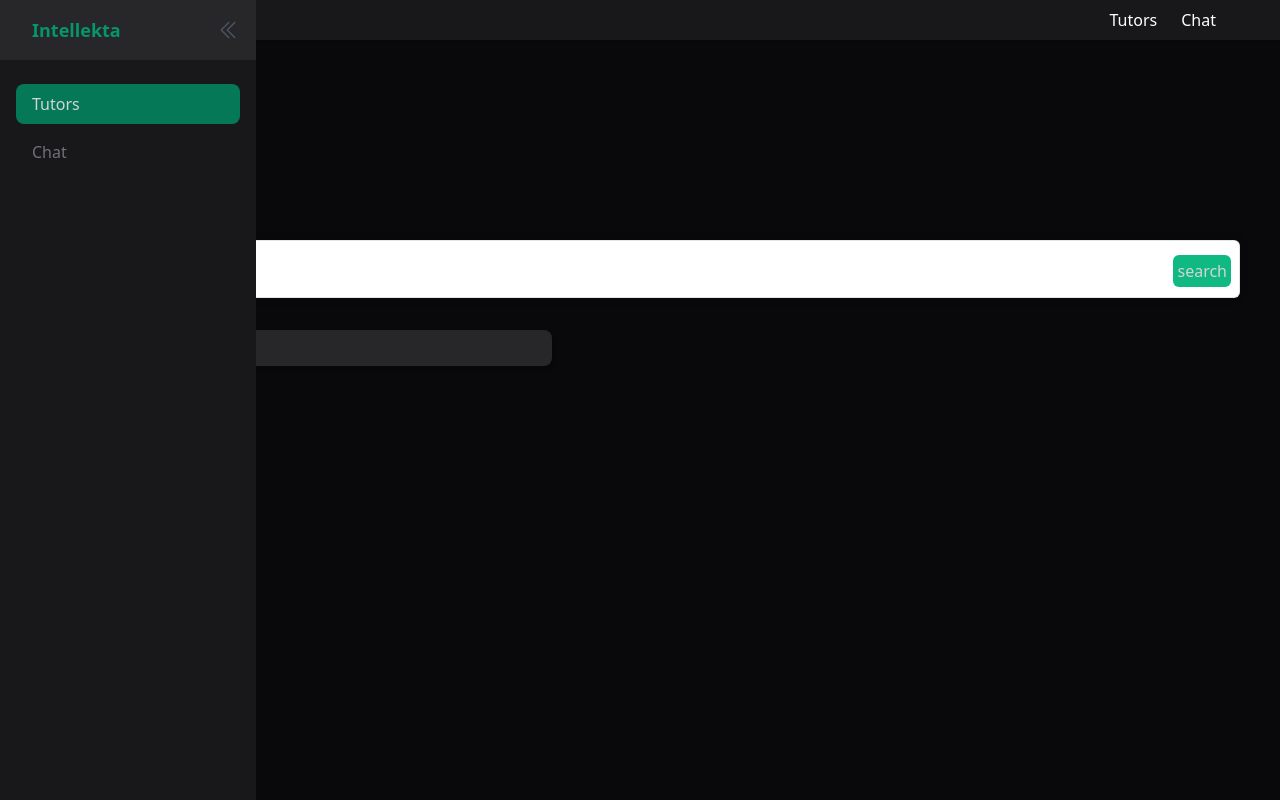
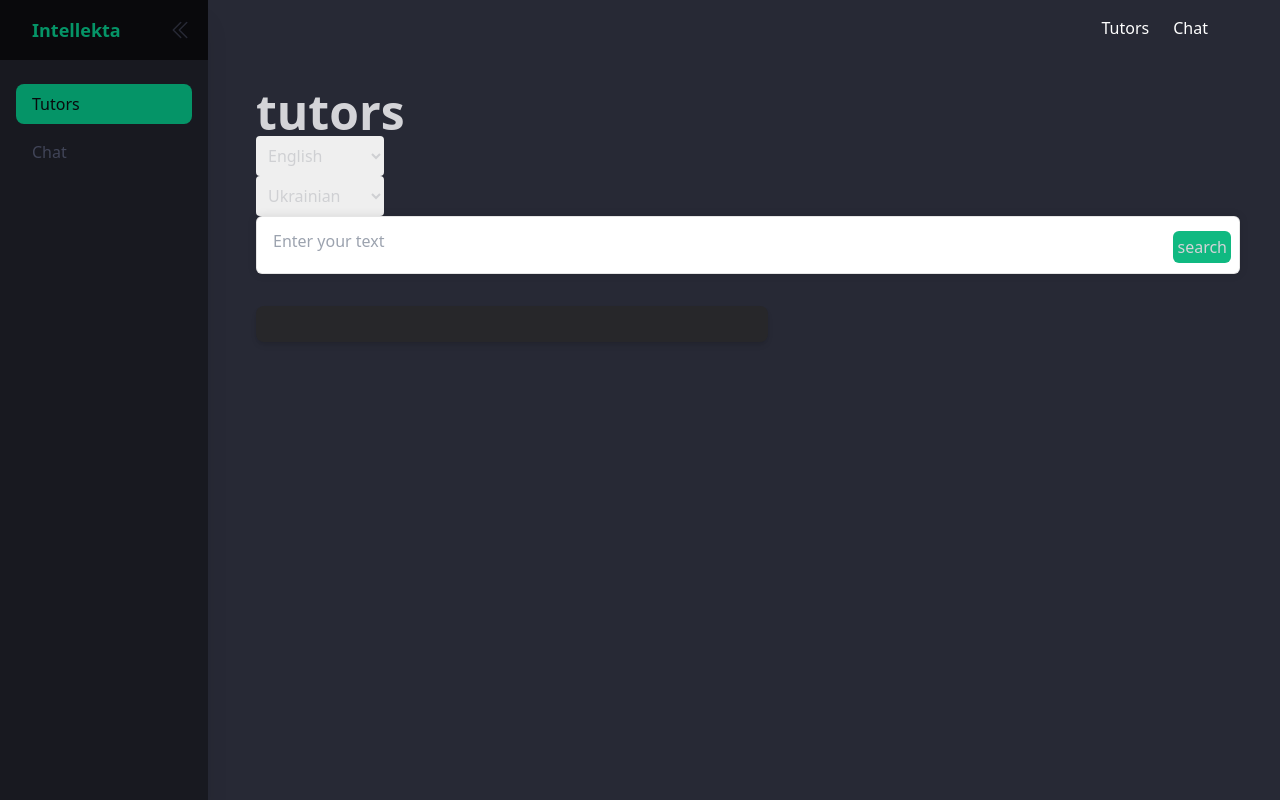
Before and after one commit to ajesuscode/intellekta, a Next.js app: page /tutors in a window 1280 px wide. Built offline with nearby package versions, Linux system fonts and the light colour scheme.

Commit message:
added daisy ui and drawer fixed

```diff
--- a/package.json
+++ b/package.json
@@ -28,5 +28,8 @@
         "ts-node": "^10.9.1",
         "tsx": "^3.12.7",
         "typescript": "^5.0.4"
+    },
+    "devDependencies": {
+        "daisyui": "^3.0.1"
     }
 }
--- a/src/app/components/Drawer.tsx
+++ b/src/app/components/Drawer.tsx
@@ -17,7 +17,7 @@ export default function Drawer({ children }: DrawerProps) {
     return (
         <main
             className={
-                "fixed overflow-hidden z-10 bg-gray-900 bg-opacity-0 inset-0 transform ease-in-out " +
+                "fixed overflow-hidden z-10 inset-0 transform ease-in-out " +
                 (isOpen
                     ? "transition-all duration-500 transform translate-x-0 w-64"
                     : "transition-all duration-500 transform fixed w-16")
@@ -25,9 +25,9 @@ export default function Drawer({ children }: DrawerProps) {
         >
             <section
                 className={
-                    "left-0 absolute bg-zinc-900 h-full shadow-xl delay-400 duration-500 ease-in-out transition-all transform " +
+                    "left-0 absolute bg-base-200 h-full shadow-xl delay-400 duration-500 ease-in-out transition-all transform " +
                     (isOpen
-                        ? "transition-all duration-500 transform translate-x-0 w-64 max-w-xs"
+                        ? "transition-all duration-500 transform translate-x-0 w-52 max-w-xs"
                         : "transition-all duration-500 transform  w-16")
                 }
             >
@@ -36,19 +36,19 @@ export default function Drawer({ children }: DrawerProps) {
                         "relative w-full max-w-xs pb-10 flex flex-col space-y-6 overflow-y-scroll h-full "
                     }
                 >
-                    <header className="flex flex-row justify-between px-4 bg-zinc-800">
+                    <header className="flex flex-row justify-between px-4 bg-base-300">
                         <div className="pl-4 p-4">
                             {isOpen ? (
                                 <Link
                                     href="/"
-                                    className="text-emerald-600 font-bold text-lg"
+                                    className="text-primary font-bold text-lg"
                                 >
                                     Intellekta
                                 </Link>
                             ) : (
                                 <button
                                     onClick={() => setIsOpen(true)}
-                                    className="text-emerald-600 font-bold text-lg"
+                                    className="text-primary font-bold text-lg"
                                 >
                                     I
                                 </button>
@@ -57,9 +57,9 @@ export default function Drawer({ children }: DrawerProps) {
                         <button
                             hidden={!isOpen}
                             onClick={() => setIsOpen(false)}
-                            className="text-gray-600 hover:text-gray-700 focus:outline-none focus:text-gray-500"
+                            className="text-base-100 hover:text-gray-700 focus:outline-none focus:text-gray-500"
                         >
-                            <ChevronDoubleLeftIcon className="h-6 w-6 text-gray-600" />
+                            <ChevronDoubleLeftIcon className="h-6 w-6 text-base-100" />
                         </button>
                     </header>
                     <div className="flex flex-col px-4 gap-2">
@@ -91,8 +91,8 @@ export default function Drawer({ children }: DrawerProps) {
                         className={
                             "flex flex-row font-normal text-md p-2 " +
                             (isActive
-                                ? "p-2 px-4 rounded-lg hover:bg-emerald-600 bg-emerald-700 text-zinc-300"
-                                : "p-2 px-4 rounded-lg hover:bg-zinc-800 text-zinc-500")
+                                ? "p-2 px-4 rounded-lg hover:bg-emerald-700 bg-primary text-base-300"
+                                : "p-2 px-4 rounded-lg hover:bg-zinc-800 text-neutral")
                         }
                     >
                         <div>{item.name}</div>
@@ -103,8 +103,8 @@ export default function Drawer({ children }: DrawerProps) {
                         className={
                             "flex flex-row font-normal text-md p-2 justify-centre items-center" +
                             (isActive
-                                ? "p-4 rounded-lg hover:bg-emerald-600 bg-emerald-700 text-zinc-300"
-                                : "p-4 rounded-lg hover:bg-zinc-800 text-zinc-500")
+                                ? "p-4 rounded-lg hover:bg-emerald-600 bg-emerald-700 text-base-300"
+                                : "p-4 rounded-lg hover:bg-zinc-800 text-neutral")
                         }
                     >
                         <div className="">{item.name.slice(0, 1)}</div>
--- a/src/app/components/Navbar.tsx
+++ b/src/app/components/Navbar.tsx
@@ -6,7 +6,7 @@ function Navbar({ title: string }) {
     const [navbar, setNavbar] = useState(false);
     return (
         <>
-            <nav className="w-full bg-zinc-900 shadow fixed">
+            <nav className="w-full fixed p-2">
                 <div className="justify-between px-4 mx-8 lg:max-w-7xl md:items-center md:flex md:px-8">
                     <div>
                         <div className="flex items-center justify-between py-3 md:py-5 md:block">
@@ -50,7 +50,7 @@ function Navbar({ title: string }) {
                     </div>
                     <div>
                         <div
-                            className={`flex-1 justify-self-center pb-3 mt-8 md:block md:pb-0 md:mt-0 ${
+                            className={`flex-1 justify-self-center mt-8 md:block md:pb-0 md:mt-0 ${
                                 navbar ? "block" : "hidden"
                             }`}
                         >
--- a/src/app/layout.tsx
+++ b/src/app/layout.tsx
@@ -15,12 +15,12 @@ export default function RootLayout({
 }) {
     return (
         <html lang="en" className="h-screen">
-            <body className="h-screen bg-zinc-950 ">
+            <body className="h-screen bg-base-100">
                 <Suspense fallback="...">
                     {/* @ts-expect-error Server Component */}
                     <Navbar />
                     <Drawer />
-                    <div className="pt-12"> {children}</div>
+                    <div className="pt-12">{children}</div>
                 </Suspense>
             </body>
         </html>
--- a/src/app/page.tsx
+++ b/src/app/page.tsx
@@ -6,5 +6,5 @@ export const metadata: Metadata = {
 };
 
 export default function Home() {
-    return <main className=""></main>;
+    return <main className="pl-32"></main>;
 }
--- a/src/app/tutors/page.tsx
+++ b/src/app/tutors/page.tsx
@@ -67,9 +67,9 @@ export default function Tutors() {
         </p>
     ));
     return (
-        <div className="p-10">
+        <section className="p-10 pl-64">
             <form onSubmit={getTutors}>
-                <div className="text-zinc-300 font-bold text-5xl">tutors</div>;
+                <div className="text-zinc-300 font-bold text-5xl">tutors</div>
                 <select
                     className="block w-32 p-2 rounded"
                     value={language}
@@ -115,6 +115,6 @@ export default function Tutors() {
                     </div>
                 </div>
             )}
-        </div>
+        </section>
     );
 }
--- a/tailwind.config.js
+++ b/tailwind.config.js
@@ -8,5 +8,23 @@ module.exports = {
     theme: {
         extend: {},
     },
-    plugins: [],
+    plugins: [require("daisyui")],
+    daisyui: {
+        themes: [
+            {
+                intelekta: {
+                    primary: "#059669",
+                    secondary: "#bf95f9",
+                    accent: "#ffb86b",
+                    neutral: "#414558",
+                    "base-100": "#272935",
+                    info: "#8be8fd",
+                    success: "#52fa7c",
+                    warning: "#f1fa89",
+                    error: "#ff5757",
+                },
+            },
+            "dracula",
+        ],
+    },
 };
```
Also changed, not shown: 1 other file (tests, documents, lock files or other folders).
